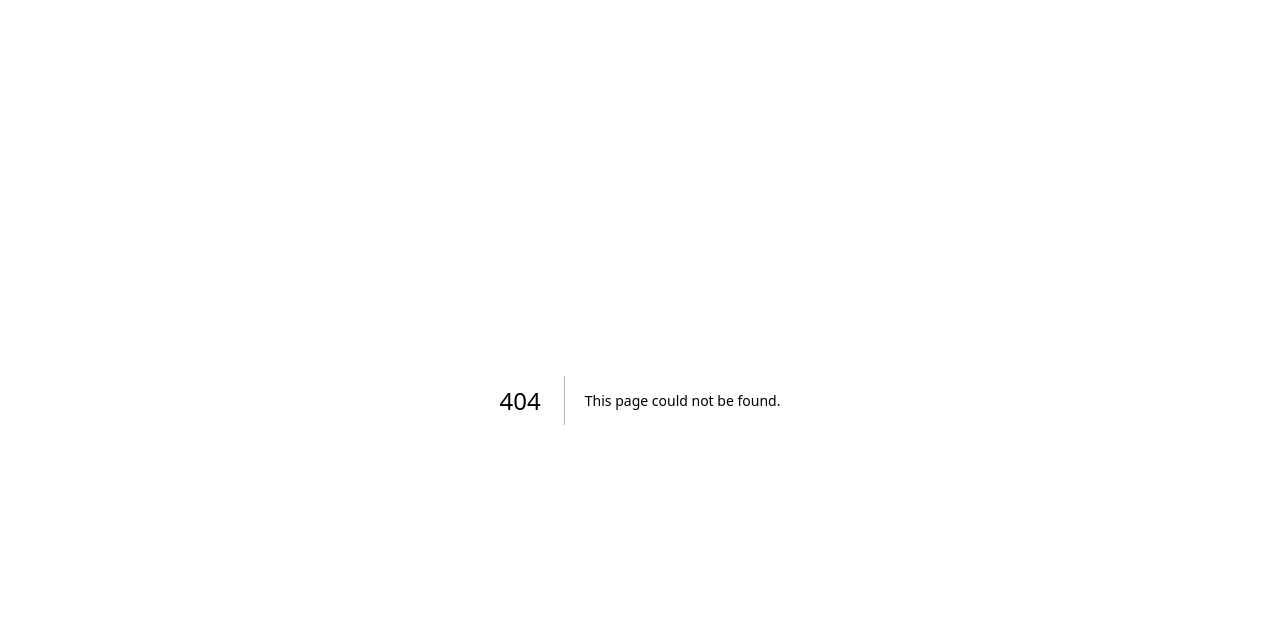
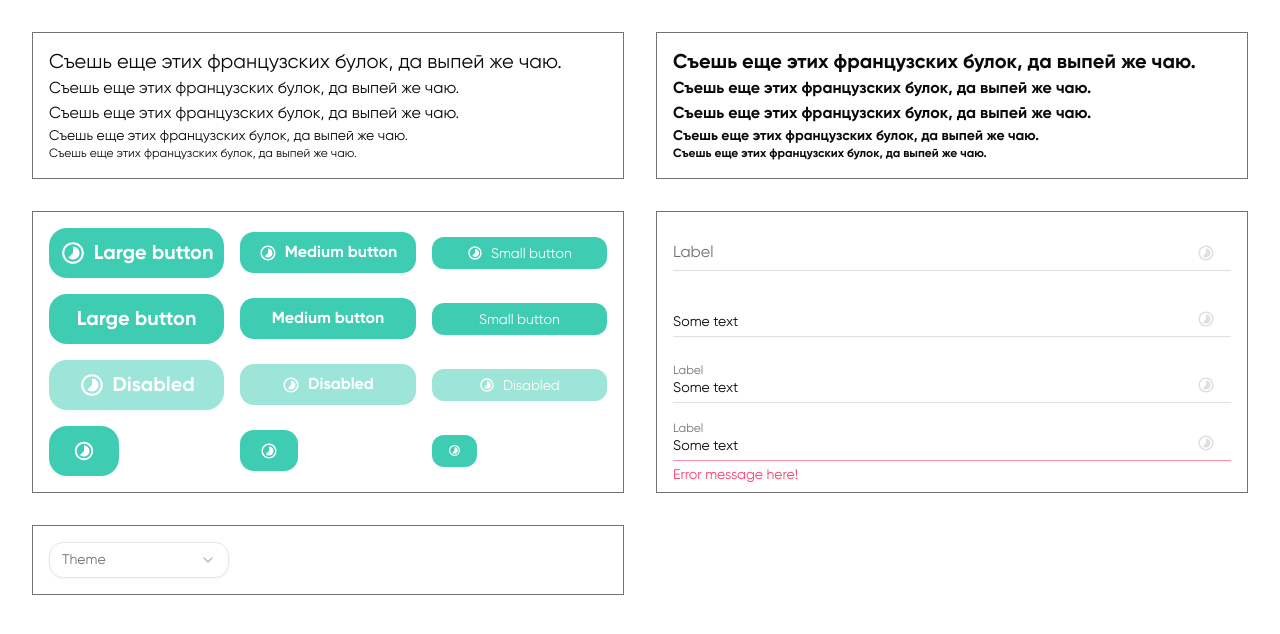
Before and after one commit to makkenzo/codehorizon-web, a Next.js app: page /ui in a window 1280 px wide. Before the commit this address had no page. Shown: the top 634 px of the page. Built offline with nearby package versions, Linux system fonts and the light colour scheme.

Commit message:
adds a new select component from Radix UI and integrates it into the UI.

```diff
--- a/package.json
+++ b/package.json
@@ -11,6 +11,7 @@
     },
     "dependencies": {
         "@radix-ui/react-label": "^2.1.2",
+        "@radix-ui/react-select": "^2.1.6",
         "@radix-ui/react-slot": "^1.1.2",
         "@tailwindcss/postcss": "^4.0.5",
         "class-variance-authority": "^0.7.1",
--- a/src/app/components/page.tsx
+++ b/src/app/ui/page.tsx
@@ -1,6 +1,6 @@
 import { Button } from '@/components/ui/button';
 import { FloatingLabelInput } from '@/components/ui/floating-input';
-import { Input } from '@/components/ui/input';
+import { Select, SelectContent, SelectItem, SelectTrigger, SelectValue } from '@/components/ui/select';
 import { RiProgress5Line } from 'react-icons/ri';
 
 const Components = () => {
@@ -89,6 +89,18 @@
                     errMsg="Error message here!"
                 />
             </div>
+            <div className="border p-4 grid grid-cols-1 gap-4 items-center">
+                <Select>
+                    <SelectTrigger className="w-[180px]">
+                        <SelectValue placeholder="Theme" />
+                    </SelectTrigger>
+                    <SelectContent>
+                        <SelectItem value="light">Light</SelectItem>
+                        <SelectItem value="dark">Dark</SelectItem>
+                        <SelectItem value="system">System</SelectItem>
+                    </SelectContent>
+                </Select>
+            </div>
         </div>
     );
 };
--- /dev/null
+++ b/src/components/ui/select.tsx
@@ -0,0 +1,181 @@
+"use client"
+
+import * as React from "react"
+import * as SelectPrimitive from "@radix-ui/react-select"
+import { CheckIcon, ChevronDownIcon, ChevronUpIcon } from "lucide-react"
+
+import { cn } from "@/lib/utils"
+
+function Select({
+  ...props
+}: React.ComponentProps<typeof SelectPrimitive.Root>) {
+  return <SelectPrimitive.Root data-slot="select" {...props} />
+}
+
+function SelectGroup({
+  ...props
+}: React.ComponentProps<typeof SelectPrimitive.Group>) {
+  return <SelectPrimitive.Group data-slot="select-group" {...props} />
+}
+
+function SelectValue({
+  ...props
+}: React.ComponentProps<typeof SelectPrimitive.Value>) {
+  return <SelectPrimitive.Value data-slot="select-value" {...props} />
+}
+
+function SelectTrigger({
+  className,
+  children,
+  ...props
+}: React.ComponentProps<typeof SelectPrimitive.Trigger>) {
+  return (
+    <SelectPrimitive.Trigger
+      data-slot="select-trigger"
+      className={cn(
+        "border-input data-[placeholder]:text-muted-foreground aria-invalid:border-destructive ring-ring/10 dark:ring-ring/20 dark:outline-ring/40 outline-ring/50 [&_svg:not([class*='text-'])]:text-muted-foreground flex h-9 w-full items-center justify-between rounded-md border bg-transparent px-3 py-2 text-sm shadow-xs transition-[color,box-shadow] focus-visible:ring-4 focus-visible:outline-1 disabled:cursor-not-allowed disabled:opacity-50 aria-invalid:focus-visible:ring-0 *:data-[slot=select-value]:flex *:data-[slot=select-value]:items-center *:data-[slot=select-value]:gap-2 [&_svg]:pointer-events-none [&_svg]:shrink-0 [&_svg:not([class*='size-'])]:size-4 [&>span]:line-clamp-1",
+        className
+      )}
+      {...props}
+    >
+      {children}
+      <SelectPrimitive.Icon asChild>
+        <ChevronDownIcon className="size-4 opacity-50" />
+      </SelectPrimitive.Icon>
+    </SelectPrimitive.Trigger>
+  )
+}
+
+function SelectContent({
+  className,
+  children,
+  position = "popper",
+  ...props
+}: React.ComponentProps<typeof SelectPrimitive.Content>) {
+  return (
+    <SelectPrimitive.Portal>
+      <SelectPrimitive.Content
+        data-slot="select-content"
+        className={cn(
+          "bg-popover text-popover-foreground data-[state=open]:animate-in data-[state=closed]:animate-out data-[state=closed]:fade-out-0 data-[state=open]:fade-in-0 data-[state=closed]:zoom-out-95 data-[state=open]:zoom-in-95 data-[side=bottom]:slide-in-from-top-2 data-[side=left]:slide-in-from-right-2 data-[side=right]:slide-in-from-left-2 data-[side=top]:slide-in-from-bottom-2 relative z-50 max-h-96 min-w-[8rem] overflow-hidden rounded-md border shadow-md",
+          position === "popper" &&
+            "data-[side=bottom]:translate-y-1 data-[side=left]:-translate-x-1 data-[side=right]:translate-x-1 data-[side=top]:-translate-y-1",
+          className
+        )}
+        position={position}
+        {...props}
+      >
+        <SelectScrollUpButton />
+        <SelectPrimitive.Viewport
+          className={cn(
+            "p-1",
+            position === "popper" &&
+              "h-[var(--radix-select-trigger-height)] w-full min-w-[var(--radix-select-trigger-width)] scroll-my-1"
+          )}
+        >
+          {children}
+        </SelectPrimitive.Viewport>
+        <SelectScrollDownButton />
+      </SelectPrimitive.Content>
+    </SelectPrimitive.Portal>
+  )
+}
+
+function SelectLabel({
+  className,
+  ...props
+}: React.ComponentProps<typeof SelectPrimitive.Label>) {
+  return (
+    <SelectPrimitive.Label
+      data-slot="select-label"
+      className={cn("px-2 py-1.5 text-sm font-semibold", className)}
+      {...props}
+    />
+  )
+}
+
+function SelectItem({
+  className,
+  children,
+  ...props
+}: React.ComponentProps<typeof SelectPrimitive.Item>) {
+  return (
+    <SelectPrimitive.Item
+      data-slot="select-item"
+      className={cn(
+        "focus:bg-accent focus:text-accent-foreground [&_svg:not([class*='text-'])]:text-muted-foreground relative flex w-full cursor-default items-center gap-2 rounded-sm py-1.5 pr-8 pl-2 text-sm outline-hidden select-none data-[disabled]:pointer-events-none data-[disabled]:opacity-50 [&_svg]:pointer-events-none [&_svg]:shrink-0 [&_svg:not([class*='size-'])]:size-4 *:[span]:last:flex *:[span]:last:items-center *:[span]:last:gap-2",
+        className
+      )}
+      {...props}
+    >
+      <span className="absolute right-2 flex size-3.5 items-center justify-center">
+        <SelectPrimitive.ItemIndicator>
+          <CheckIcon className="size-4" />
+        </SelectPrimitive.ItemIndicator>
+      </span>
+      <SelectPrimitive.ItemText>{children}</SelectPrimitive.ItemText>
+    </SelectPrimitive.Item>
+  )
+}
+
+function SelectSeparator({
+  className,
+  ...props
+}: React.ComponentProps<typeof SelectPrimitive.Separator>) {
+  return (
+    <SelectPrimitive.Separator
+      data-slot="select-separator"
+      className={cn("bg-border pointer-events-none -mx-1 my-1 h-px", className)}
+      {...props}
+    />
+  )
+}
+
+function SelectScrollUpButton({
+  className,
+  ...props
+}: React.ComponentProps<typeof SelectPrimitive.ScrollUpButton>) {
+  return (
+    <SelectPrimitive.ScrollUpButton
+      data-slot="select-scroll-up-button"
+      className={cn(
+        "flex cursor-default items-center justify-center py-1",
+        className
+      )}
+      {...props}
+    >
+      <ChevronUpIcon className="size-4" />
+    </SelectPrimitive.ScrollUpButton>
+  )
+}
+
+function SelectScrollDownButton({
+  className,
+  ...props
+}: React.ComponentProps<typeof SelectPrimitive.ScrollDownButton>) {
+  return (
+    <SelectPrimitive.ScrollDownButton
+      data-slot="select-scroll-down-button"
+      className={cn(
+        "flex cursor-default items-center justify-center py-1",
+        className
+      )}
+      {...props}
+    >
+      <ChevronDownIcon className="size-4" />
+    </SelectPrimitive.ScrollDownButton>
+  )
+}
+
+export {
+  Select,
+  SelectContent,
+  SelectGroup,
+  SelectItem,
+  SelectLabel,
+  SelectScrollDownButton,
+  SelectScrollUpButton,
+  SelectSeparator,
+  SelectTrigger,
+  SelectValue,
+}
```
Also changed, not shown: src/app/globals.css (line endings or trailing spaces), 1 other file (tests, documents, lock files or other folders).
